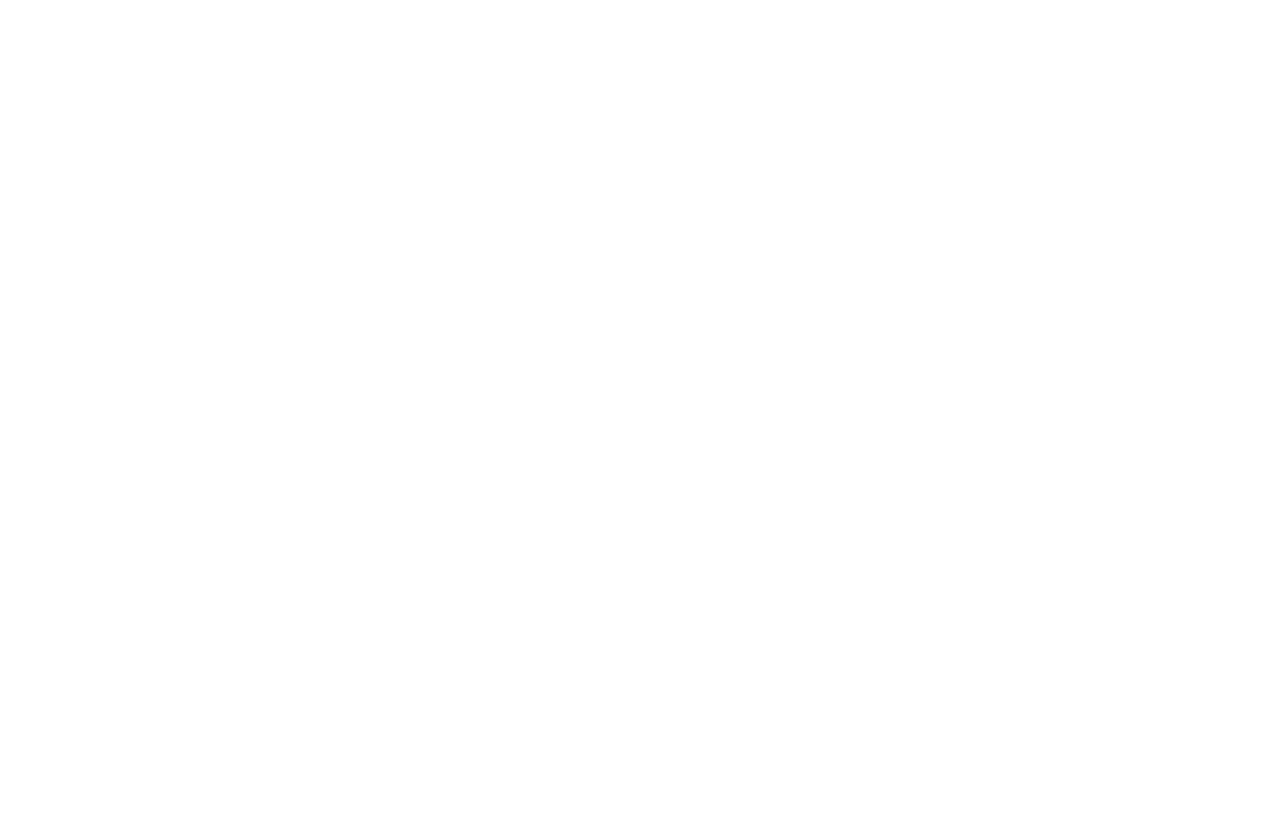
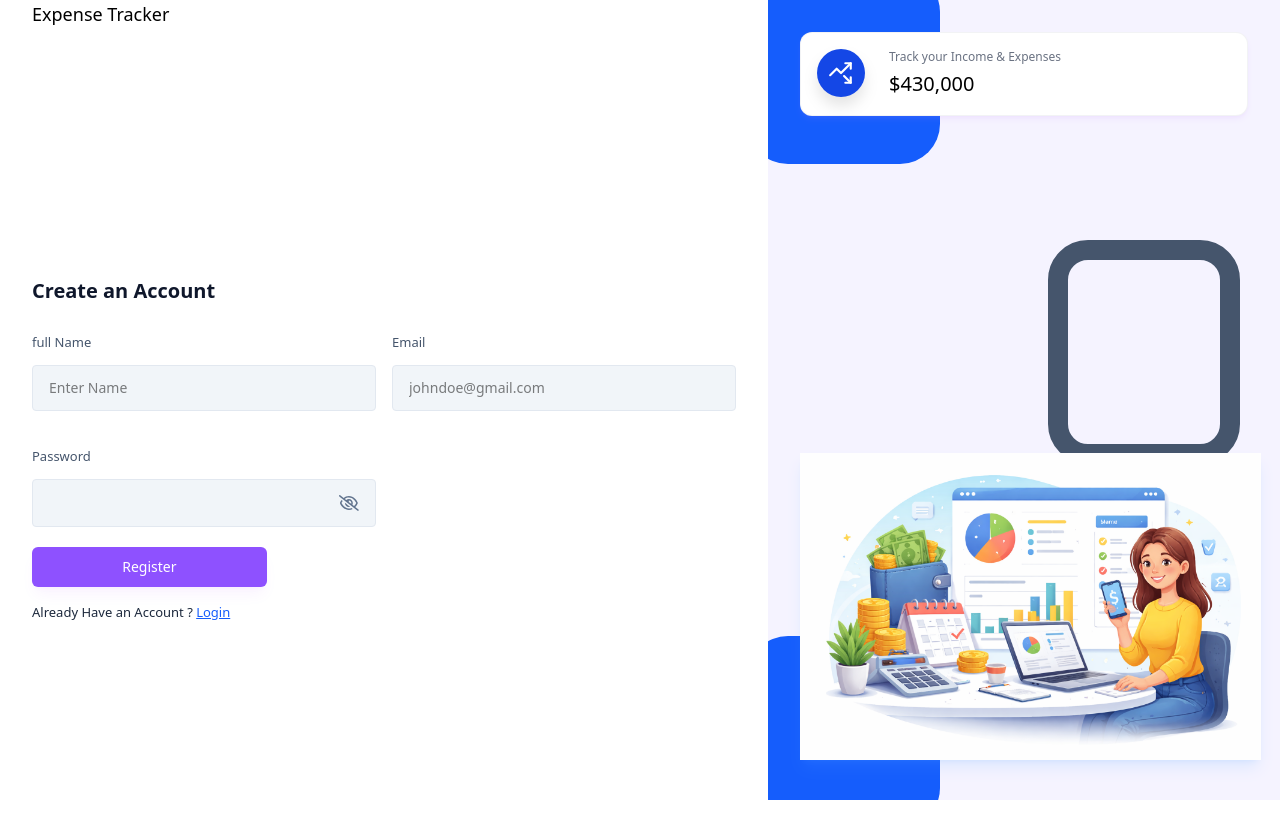
Before and after one commit to Abhix03x/Expense_Tracker, a React (Vite) app in the folder client/: page /signup in a window 1280 px wide. Built offline with nearby package versions, Linux system fonts and the light colour scheme.

Commit message:
new changes

```diff
--- /dev/null
+++ b/client/src/components/inputs/Input.jsx
@@ -0,0 +1,45 @@
+import React, { useState } from 'react'
+import {FaRegEye,FaRegEyeSlash} from 'react-icons/fa6';
+
+const Input = ({value,onChange,placeholder,label,type}) => {
+
+    const [showPassword,setShowPassword] = useState(false);
+    const toggleShowPassword = () => {
+        setShowPassword(!showPassword);
+    };
+
+    return (
+    <div >
+        <label className='text-[13px] text-slate-600'>{label}</label>
+        <div className='w-full flex justify-between gap-3 text-sm text-black bg-slate-100 rounded px-4 py-3 mb-4 mt-3 border border-slate-200 outline-none'>
+            <input
+            type={type == 'password' ? showPassword ? 'text' :'password':type}
+            placeholder={placeholder}
+            className='w-full bg-transparent outline-none'
+            value={value}
+            onChange={(e) => onChange(e)}/>
+
+            {type === 'password' && (
+                <>
+
+                {showPassword?(
+                    <FaRegEye
+                    size={22}
+                    className="text-purple-500 cursor-pointer"
+                    onClick={()=>toggleShowPassword()}
+                />
+                ):(
+                    <FaRegEyeSlash
+                    size ={22}
+                    className="text-slate-500 cursor-pointer"
+                    onClick={() =>toggleShowPassword()}
+                    />
+                )}
+                </>
+            )}
+        </div>
+    </div>
+  )
+}
+
+export default Input;
--- a/client/src/pages/Auth/Login.jsx
+++ b/client/src/pages/Auth/Login.jsx
@@ -1,13 +1,55 @@
-import React from 'react'
-import AuthLayout from '../../components/layout/AuthLayout';
+import React, { useState, } from 'react'
+import AuthLayout from '../../components/layout/AuthLayout.jsx';
+import {Link, useNavigate} from 'react-router-dom';
+import Input from '../../components/inputs/Input.jsx';
+import { validateEmail } from '../../utils/Helper.js';
 
 const Login = () => {
+  const [email, setEmail] = useState("");
+  const[password, setPassword] = useState("");
+  const[error,setError] =useState(null);
+
+  const navigate = useNavigate();
+  const handleLogin = async (e) => {
+    e.preventDefault();
+
+    if(!validateEmail(email)){
+      setError("Please enter a valid Email");
+      return;
+    }
+    if(!password){
+      setError("please enter the Password");
+      return;
+    }
+    setError("");
+  }
   return (
     <AuthLayout>
         <div className='lg:w-[70%] h-3/4 md:h-full flex flex-col justify-center'>
             <h3 className='text-xl font-semibold text-black'>Welcome Back</h3>
-            <p className='text-xs text-slate-700 mt-[5px] mb-6'>Enter details to Login</p>
+            <p className='text-xs text-slate-700 mt-1.25 mb-6'>Enter details to Login</p>
+
+             <form onSubmit={handleLogin}>
+          <Input
+          value={email}
+          onChange={({target}) => setEmail(target.value)}
+          label = "Email"
+          placeholder="johndoe@gmail.com"
+          type="text"/>
+
+          <Input
+          value={password}
+          onChange={({target}) => setPassword(target.value)}
+          label = "Password"
+          placeholder=""
+          type="password"/>
+          {error && <p className='text-red-500 text-xs pb-2.5'>{error}</p>}
+          <button type="submit" className='w-full text-sm font-medium text-white bg-violet-500 shadow-lg shadow-purple-600/5 p-2.5 rounded-md my-1 hover:bg-purple-500'>Login</button>
+          <p className='text-[13px] text-slate-800 mt-3 '>Don't Have An Account ? <Link className='font-medium text-blue-600 underline' to="/signup">SignUp</Link></p>
+        </form>
         </div>
+
+
     </AuthLayout>
   )
 }
--- a/client/src/pages/Auth/SignUp.jsx
+++ b/client/src/pages/Auth/SignUp.jsx
@@ -1,10 +1,66 @@
-import React from 'react'
+import React, { useState } from 'react'
+import AuthLayout from '../../components/layout/AuthLayout';
+import Input from '../../components/inputs/Input';
+import {Link, useNavigate } from 'react-router-dom';
+import { validateEmail } from '../../utils/Helper';
 
 const SignUp = () => {
+  const [fullName, setFullName]=useState("");
+  const[email,setEmail]=useState("");
+  const[password,setPassword]=useState("");
+  const [error, setError] =useState(null);
+
+  const navigate = useNavigate();
+  const handleSignUp = async (e) =>{
+    e.preventDefault();
+
+    if(!fullName){
+      setError("enter all fields");
+      return;
+    }
+     if(!validateEmail(email)){
+      setError("enter valid Email");
+      return;
+    }
+    if(!password){
+      setError("all fields are required");
+      return;
+    }
+    setError('');
+  }
   return (
-    <div>
+    <AuthLayout>
+      <div className='w-full h-auto md:h-full mt-10 flex flex-col justify-center'>
+        <h3 className='text-xl text-slate-900 font-bold mt-3 mb-6'>Create an Account</h3>
+        <form onSubmit={handleSignUp}>
+          <div className='grid grid-cols-1 md:grid-cols-2 gap-4'>
+            <Input
+        value={fullName}
+        onChange={({target}) =>setFullName(target.value)}
+        label="full Name"
+        placeholder="Enter Name"
+        type="text"/>
+        <Input
+          value={email}
+          onChange={({target}) => setEmail(target.value)}
+          label = "Email"
+          placeholder="johndoe@gmail.com"
+          type="text"/>
 
-    </div>
+          <Input
+          value={password}
+          onChange={({target}) => setPassword(target.value)}
+          label = "Password"
+          placeholder=""
+          type="password"/>
+          </div>
+          {error && <p className='text-red-500 text-xs pb-2.5'>{error}</p>}
+          <button type="submit" className='w-1/3 text-sm font-medium text-white bg-violet-500 shadow-lg shadow-purple-600/5 p-2.5 rounded-md my-1 hover:bg-purple-500'>Register</button>
+          <p className='text-[13px] text-slate-800 mt-3 '>Already Have an Account ? <Link className='font-medium text-blue-600 underline' to="/login">Login</Link></p>
+        </form>
+
+      </div>
+    </AuthLayout>
   )
 }
 
--- /dev/null
+++ b/client/src/utils/Helper.js
@@ -0,0 +1,4 @@
+export const validateEmail = (email) =>{
+    const regex =/^[^\s@]+@[^\s@]+\.[^\s@]+$/;
+    return regex.test(email);
+}
```
